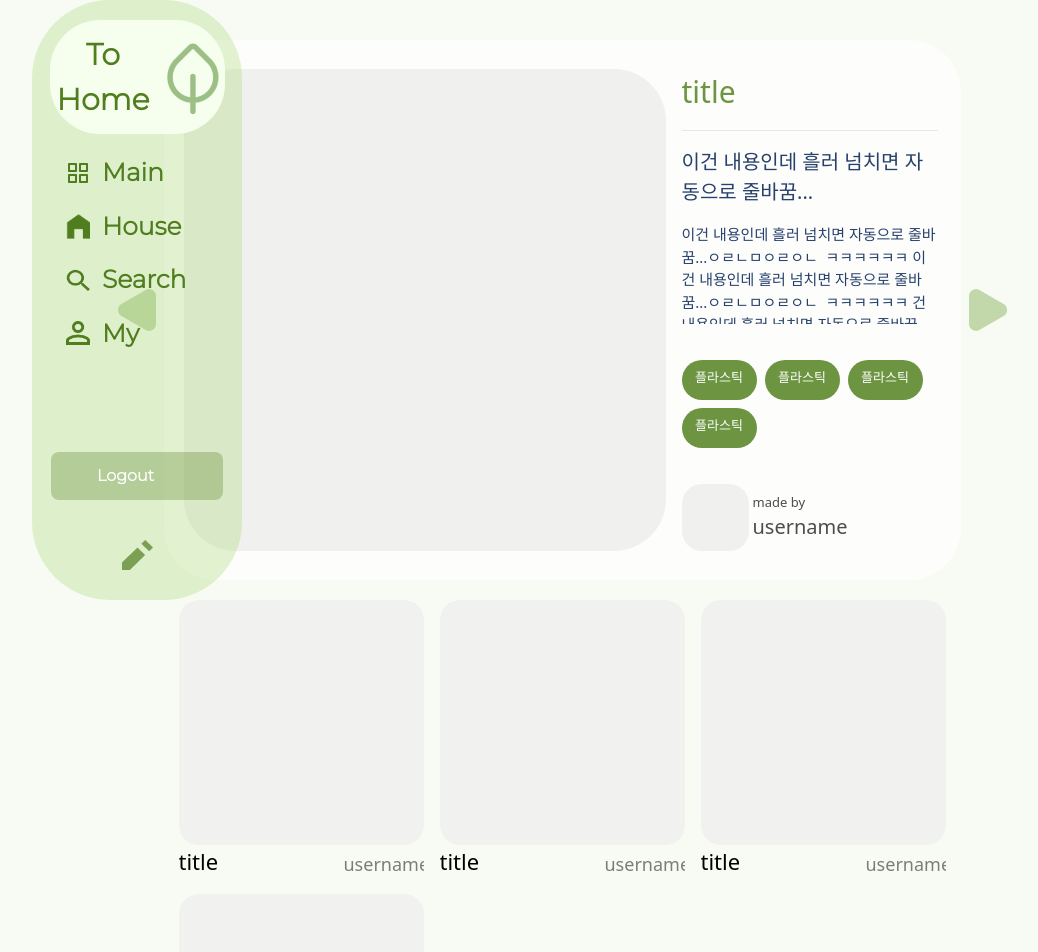
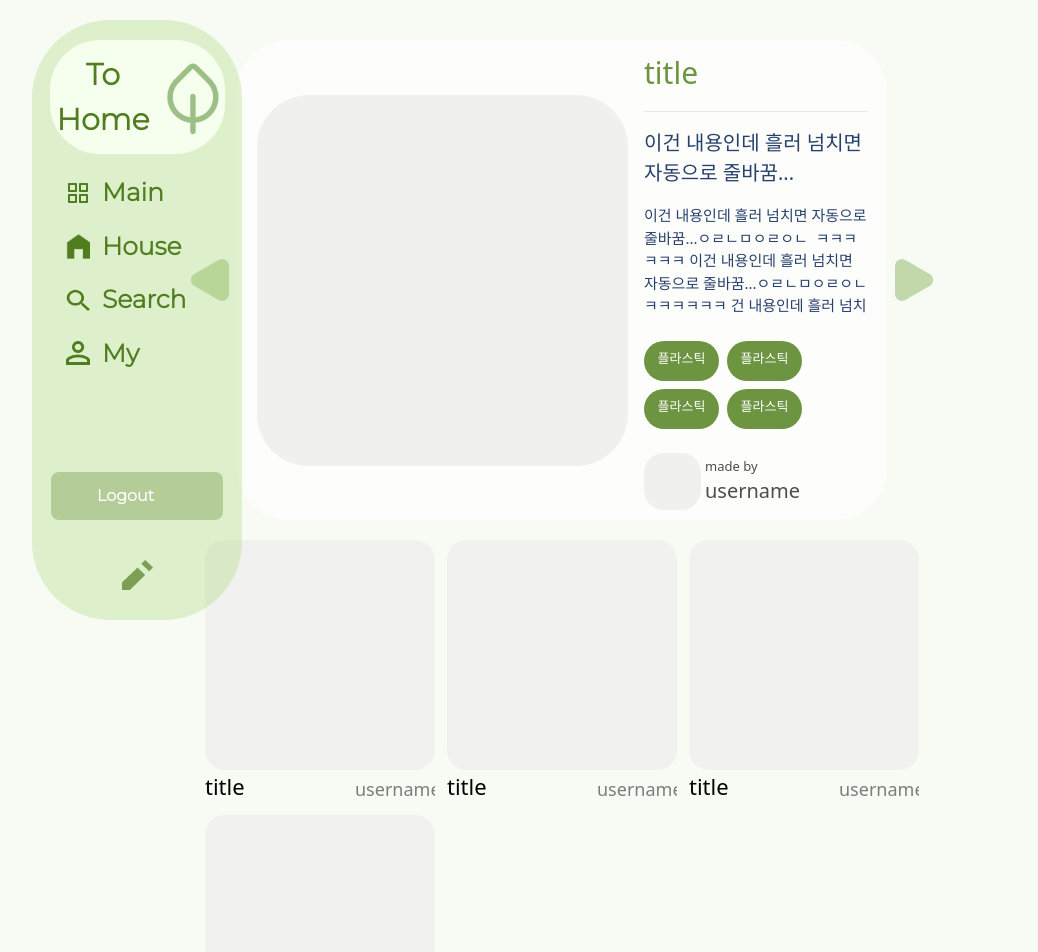
Before and after one commit to ye-one222/ToHome-FE, a React (Create React App) app in the folder project/: page / in a window 1280 px wide. Shown: the top 952 px of the page, without its empty margins (78-1116 px from the left). Built offline with nearby package versions, Linux system fonts and the light colour scheme.

Commit message:
main page 크기 조정

```diff
--- a/project/src/app/main.tsx
+++ b/project/src/app/main.tsx
@@ -16,28 +16,28 @@ const TopCard = () => {
     //tag 파싱하는 함수 필요할듯
 
     return (
-        <div className="flex items-center w-[797px] h-[540px] bg-[#ffffffb2] rounded-[52px] p-5 gap-4">
-            <div className="w-[482px] h-[482px] bg-[#8181811a] rounded-[52px]">
+        <div className="flex items-center w-[650px] h-[480px] bg-[#ffffffb2] rounded-[52px] p-5 gap-4">
+            <div className="w-[371px] h-[371px] bg-[#8181811a] rounded-[52px]">
                 {/* 사진 자리 - 나중에 이걸로 교체
                 <img src={imgURl} alt="Photo" className="w-[482px] h-[482px] rounded-[52px]" />
                 */}
             </div>
 
-            <div className="flex flex-col w-[256px] h-[482px] gap-4">
+            <div className="flex flex-col max-w-[223px] max-h-[460px] gap-4">
                 <h1 className="min-h-[45px] text-[30px] text-[#6C9441] overflow-y-hidden">title</h1>
                 <hr className="w-full bg-black"/>
                 <div className="min-h-[60px] text-[20px] whitespace-pre-wrap overflow-y-hidden">이건 내용인데 흘러 넘치면 자동으로 줄바꿈...</div>
-                <div className="min-h-[100px] text-[15px] whitespace-pre-wrap overflow-y-hidden">이건 내용인데 흘러 넘치면 자동으로 줄바꿈...ㅇㄹㄴㅁㅇㄹㅇㄴ  ㅋㅋㅋㅋㅋㅋ 이건 내용인데 흘러 넘치면 자동으로 줄바꿈...ㅇㄹㄴㅁㅇㄹㅇㄴ  ㅋㅋㅋㅋㅋㅋ 건 내용인데 흘러 넘치면 자동으로 줄바꿈...ㅇㄹㄴㅁㅇㄹㅇㄴ  ㅋㅋㅋㅋㅋㅋ</div>
+                <div className="min-h-[70px] text-[15px] whitespace-pre-wrap overflow-y-hidden">이건 내용인데 흘러 넘치면 자동으로 줄바꿈...ㅇㄹㄴㅁㅇㄹㅇㄴ  ㅋㅋㅋㅋㅋㅋ 이건 내용인데 흘러 넘치면 자동으로 줄바꿈...ㅇㄹㄴㅁㅇㄹㅇㄴ  ㅋㅋㅋㅋㅋㅋ 건 내용인데 흘러 넘치면 자동으로 줄바꿈...ㅇㄹㄴㅁㅇㄹㅇㄴ  ㅋㅋㅋㅋㅋㅋ</div>
 
-                <div className="flex flex-wrap mt-5 gap-2 min-h-[88px] max-h-[88px]">
+                <div className="flex flex-wrap mt-3 gap-2 min-h-[88px] max-h-[80px]">
                     <div className="w-[75px] h-[40px] bg-[#6c9441] text-[13px] text-center text-white rounded-[30px] p-2">플라스틱</div>
                     <div className="w-[75px] h-[40px] bg-[#6c9441] text-[13px] text-center text-white rounded-[30px] p-2">플라스틱</div>
                     <div className="w-[75px] h-[40px] bg-[#6c9441] text-[13px] text-center text-white rounded-[30px] p-2">플라스틱</div>
                     <div className="w-[75px] h-[40px] bg-[#6c9441] text-[13px] text-center text-white rounded-[30px] p-2">플라스틱</div>
                 </div>
 
-                <div className="mt-5 flex items-center gap-1">
-                    <div className="w-[67px] h-[67px] bg-[#8181811a] rounded-[20px]">
+                <div className="mt-2 flex items-center gap-1">
+                    <div className="w-[57px] h-[57px] bg-[#8181811a] rounded-[20px]">
                         {/* 사진 자리 - 나중에 이걸로 교체
                         <img src={??뭘로해야할까??} alt="Photo" className="w-[67px] h-[67px] rounded-[20px]" />
                         */}
@@ -61,7 +61,7 @@ const RecipeCard = () => {
 
     return (
         <div className="flex flex-col">
-            <div className="w-[245px] h-[245px] bg-[#f1f2f0] rounded-[20px]">
+            <div className="w-[230px] h-[230px] bg-[#f1f2f0] rounded-[20px]">
                 {/* 사진 자리 - 나중에 이걸로 교체
                 <img src={imgUrl} alt="Photo" className="w-[245px] h-[245px] rounded-[20px]" />
                 */}
@@ -94,7 +94,7 @@ export const MainPage:React.FC = ()=>{
         </div>
 
         {/* 레시피들 3열 */}
-        <div className="mt-5 grid grid-cols-3 gap-4">
+        <div className="mt-5 grid grid-cols-3 gap-3">
             <RecipeCard />
             <RecipeCard />
             <RecipeCard />
--- a/project/src/interface/menu.tsx
+++ b/project/src/interface/menu.tsx
@@ -14,7 +14,7 @@ export const Menu = (): JSX.Element => {
 
 
     return (
-        <div className="MenuCSS flex flex-col items-center absolute right-3/4 bottom-1/4 md:w-[210px] h-[600px] bg-[#a0d4684c] rounded-[78px]">
+        <div className="MenuCSS flex flex-col items-center absolute right-3/4 top-5 md:w-[210px] h-[600px] bg-[#a0d4684c] rounded-[78px]">
             <div className="flex flex-row items-center justify-center mt-[20px] w-[175px] h-[114px] bg-[#f6ffee] rounded-[50px]">
                 <h1 className="ml-5 text-[30px] text-center">To Home</h1>
                 <img src={logoUrl} alt="logo" className="w-[88px] h-[83px]"/>
```
